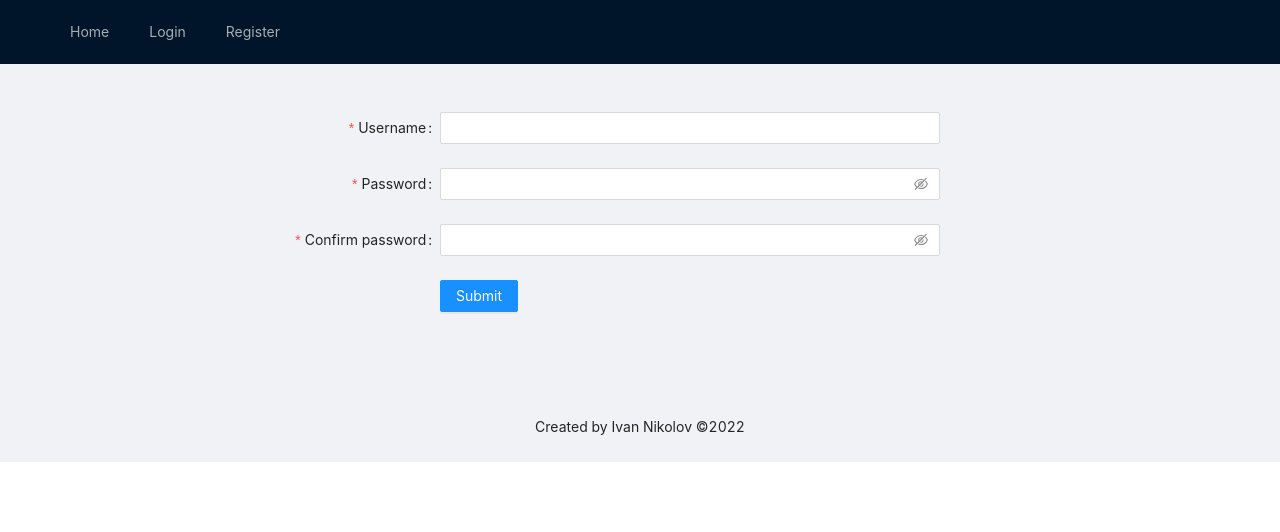
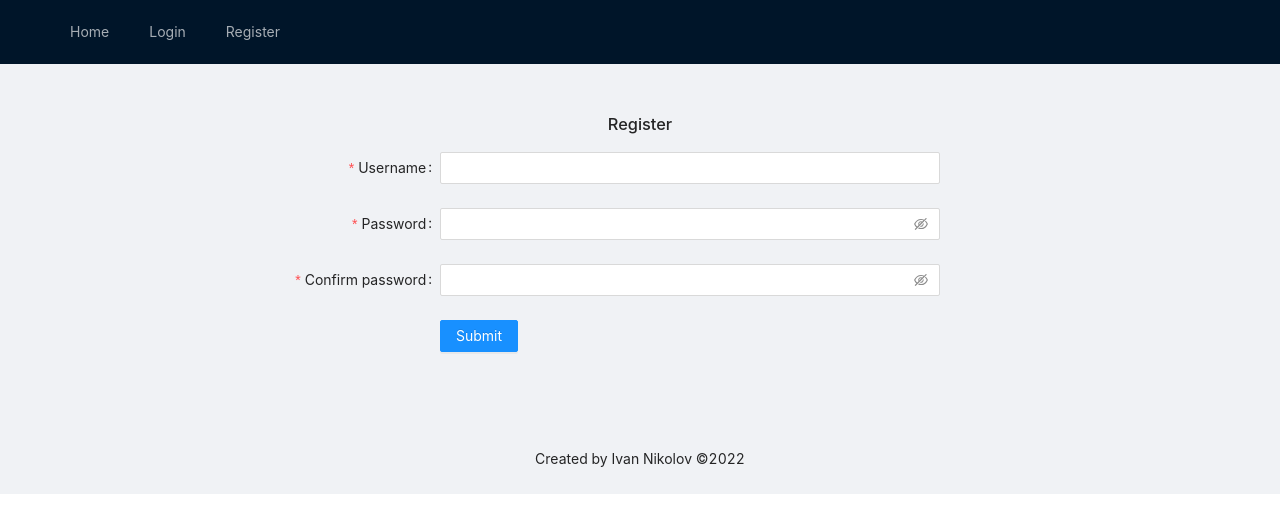
Before and after one commit to VankataNikolov/softuni-react-project, a React (Create React App) app: page /users/register in a window 1280 px wide. Shown: the top 532 px of the page. Built offline with nearby package versions, Linux system fonts and the light colour scheme.

Commit message:
add component and error handling

```diff
--- /dev/null
+++ b/src/components/common/FormHeader.js
@@ -0,0 +1,13 @@
+function FormHeader({
+    title,
+    errorMessage
+}) {
+    return (
+        <div style={{ textAlign: 'center' }}>
+            <h3>{title}</h3>
+            <p style={{ color: 'red' }}>{errorMessage}</p>
+        </div>
+    );
+}
+
+export default FormHeader;
--- a/src/components/users/Login.js
+++ b/src/components/users/Login.js
@@ -1,6 +1,7 @@
 import { useNavigate } from 'react-router-dom';
-import { useContext } from 'react';
+import { useContext, useState } from 'react';
 import { AuthContext } from '../../contexts/AuthContext';
+import FormHeader from '../common/FormHeader';
 
 import { Button, Form, Input } from 'antd';
 import React from 'react';
@@ -11,22 +12,35 @@ function Login() {
 
     const navigate = useNavigate();
     const { userLogin } = useContext(AuthContext);
+    const [error, setError] = useState('');
 
     const onFinish = async (values) => {
-        const {username, password} = values;
+        const { username, password } = values;
 
+        try {
             const response = await authService.login(username, password);
             const authData = await response.json();
-
+            if (authData.message) {
+                console.log(authData.message);
+                setError(authData.message);
+                return;
+            }
             userLogin(authData);
 
             navigate("/", { replace: true });
+        } catch (err) {
+            console.log(err);
+        }
+
     };
 
     const onFinishFailed = (errorInfo) => {
         console.log('Failed:', errorInfo);
     };
+
     return (
+        <>
+            <FormHeader title='Login' errorMessage={error}/>
             <Form
                 name="login"
                 labelCol={{
@@ -84,6 +98,7 @@ function Login() {
                     </Button>
                 </Form.Item>
             </Form>
+        </>
     );
 }
 
--- a/src/components/users/Register.js
+++ b/src/components/users/Register.js
@@ -1,6 +1,7 @@
 import { useNavigate } from 'react-router-dom';
-import { useContext } from 'react';
+import { useState, useContext } from 'react';
 import { AuthContext } from '../../contexts/AuthContext';
+import FormHeader from '../common/FormHeader';
 
 import { Button, Form, Input } from 'antd';
 
@@ -11,16 +12,26 @@ function Register() {
 
     const navigate = useNavigate();
     const { userLogin } = useContext(AuthContext);
+    const [error, setError] = useState('');
 
     const onFinish = async (values) => {
         const { username, password } = values;
 
-        const response = await authService.register(username, password);
-        const user = await response.json();
+        try{
+            const response = await authService.register(username, password);
+            const user = await response.json();
+            if (user.message) {
+                console.log(user.message);
+                setError(user.message);
+                return;
+            }
+            userLogin(user);
 
-        userLogin(user);
+            navigate("/", { replace: true });
+        }catch(err){
+            console.log(err);
+        }
 
-        navigate("/", { replace: true });
     };
 
     const onFinishFailed = (errorInfo) => {
@@ -28,6 +39,8 @@ function Register() {
     };
 
     return (
+        <>
+        <FormHeader title="Register" errorMessage={error}/>
         <Form
             name="register"
             labelCol={{
@@ -102,6 +115,7 @@ function Register() {
                 </Button>
             </Form.Item>
         </Form>
+        </>
     );
 }
 
```
Lines whose indentation alone changed are shown as unchanged.
